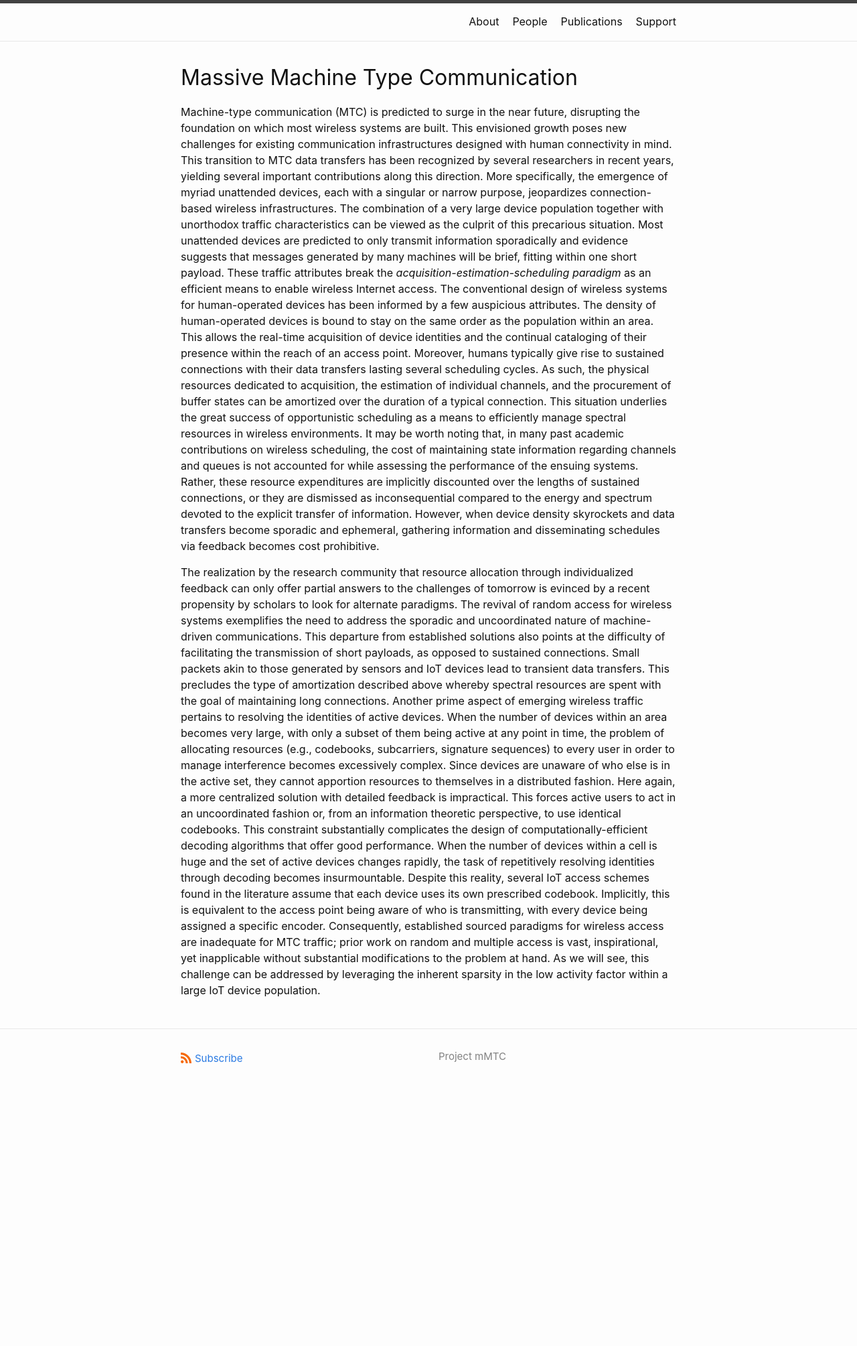
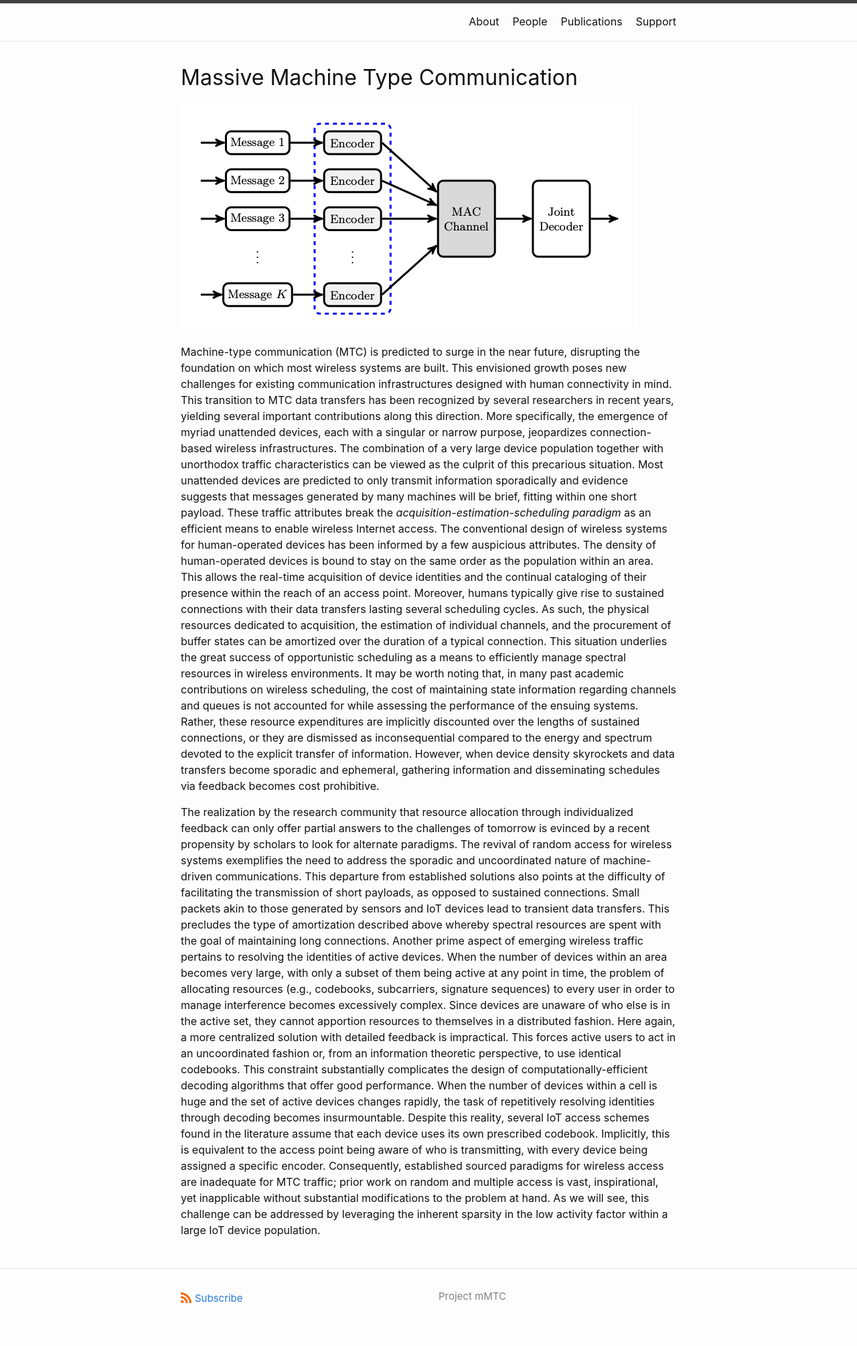
Before and after one commit to EngProjects/mMTC, a Jekyll site: the page built from index.md, in a window 1280 px wide. Shown: the whole page at 67% size. Built offline with Jekyll 4.4.1, drawn with Linux system fonts in a browser that asks for light colours; before the commit the page ends 1651 px from its top, so only the background shows below that.

Commit message:
Adding image.

```diff
--- a/index.md
+++ b/index.md
@@ -5,6 +5,8 @@ permalink: /index.html
 ---
 
 # Massive Machine Type Communication
+
+![Unsourced MAC](assets/UMAC.png)
 
 Machine-type communication (MTC) is predicted to surge in the near future, disrupting the foundation on which most wireless systems are built.
 This envisioned growth poses new challenges for existing communication infrastructures designed with human connectivity in mind.
```
Also changed, not shown: assets/UMAC.png (added).
